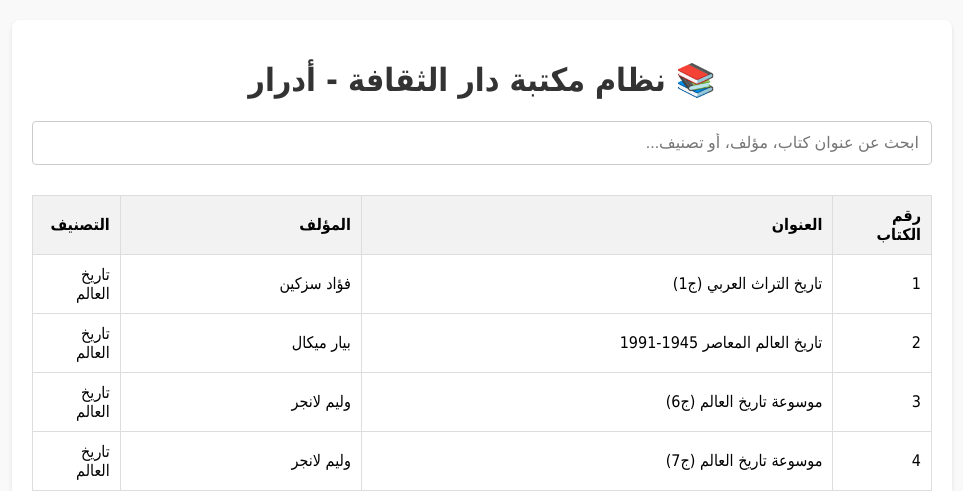
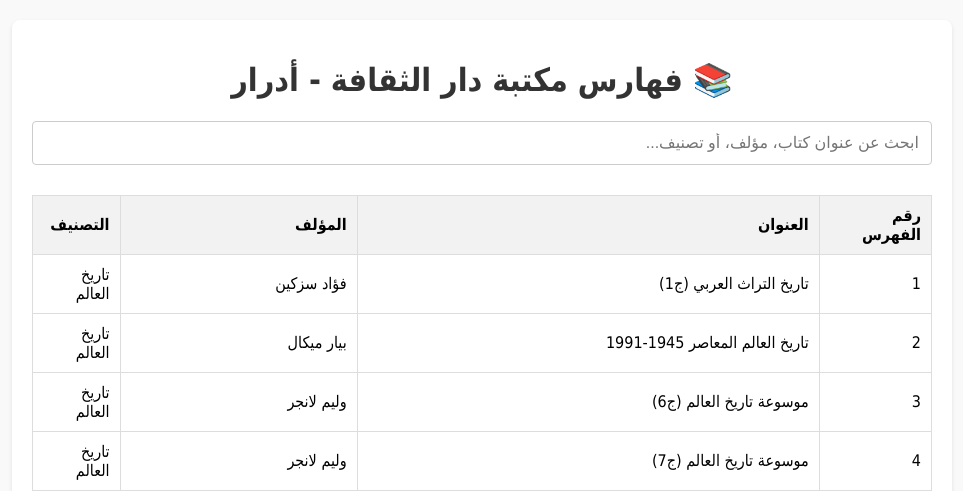
Before and after one commit to fourssan-design/libmca, a FastAPI app: page / in a window 1280 px wide. Shown: the top 491 px of the page, without its empty margins (158-1121 px from the left). Run offline with FastAPI, Linux system fonts and the light colour scheme; data comes from the database, SQL or seed files in the repository.

Commit message:
Update title and header for library system

```diff
--- a/templates/index.html
+++ b/templates/index.html
@@ -2,7 +2,7 @@
 <html lang="ar" dir="rtl">
 <head>
     <meta charset="UTF-8">
-    <title>نظام مكتبة دار الثقافة - أدرار</title>
+    <title>فهارس مكتبة دار الثقافة - أدرار</title>
     <style>
         body { font-family: Tahoma, sans-serif; background-color: #f9f9f9; margin: 0; padding: 20px; direction: rtl; }
         .container { max-width: 900px; margin: auto; background: white; padding: 20px; border-radius: 8px; box-shadow: 0 2px 4px rgba(0,0,0,0.1); }
@@ -15,7 +15,7 @@
 </head>
 <body>
     <div class="container">
-        <h1>📚 نظام مكتبة دار الثقافة - أدرار</h1>
+        <h1>📚 فهارس مكتبة دار الثقافة - أدرار</h1>
 
         <!-- حقل البحث -->
         <input type="text" id="searchInput" class="search-box" placeholder="ابحث عن عنوان كتاب، مؤلف، أو تصنيف..." onkeyup="searchBooks()">
@@ -24,7 +24,7 @@
         <table id="booksTable">
             <thead>
                 <tr>
-                    <th>رقم الكتاب</th>
+                    <th>رقم الفهرس</th>
                     <th>العنوان</th>
                     <th>المؤلف</th>
                     <th>التصنيف</th>
```
